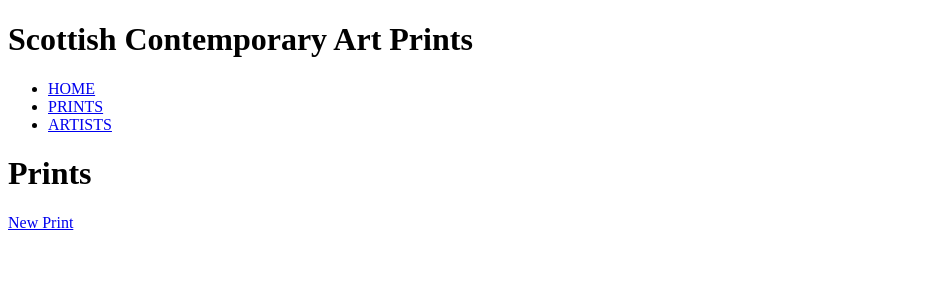
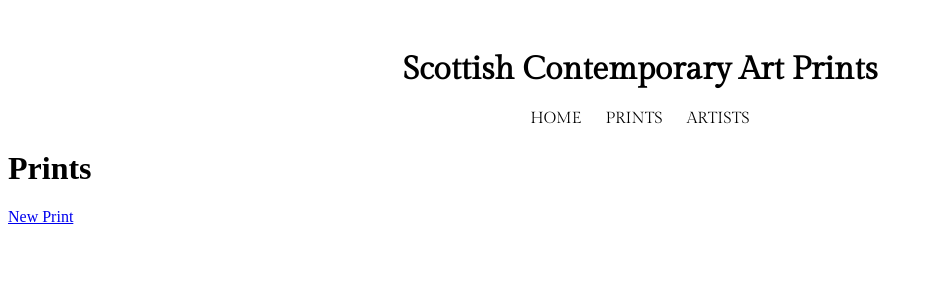
Before and after one commit to stephaniepboyne/First-Project-, a Flask app: page /prints in a window 1280 px wide. Shown: the top 300 px of the page, without its empty margins (0-933 px from the left). Run offline with Flask 2, Linux system fonts and the light colour scheme; data that the repository does not hold is empty; some libraries are stand-ins or nearby versions.

Commit message:
functionality complete css started

```diff
--- /dev/null
+++ b/static/css/main.css
@@ -0,0 +1,33 @@
+body > header > h1 {
+    font-family: 'Gilda Display', serif;
+    text-align: center;
+    margin-top: 50px;
+}
+
+.navigation {
+    text-align: center;
+}
+.navigation > a {
+    font-family: 'Gilda Display', serif;
+    color: black;
+    text-align: center;
+    padding: 10px;
+    text-decoration: none;
+}
+
+.navigation > a:visited {
+    color: black;
+}
+
+.navigation > a:hover {
+    color: red;
+}
+
+.image {
+    display: block;
+    margin-left: auto;
+    margin-right: auto;
+    margin-top: 40px;
+    width: 45%;
+
+}
--- a/templates/base.html
+++ b/templates/base.html
@@ -5,16 +5,18 @@
     <meta http-equiv="X-UA-Compatible" content="IE=edge">
     <meta name="viewport" content="width=device-width, initial-scale=1.0">
     <title>Scottish Contemporary Art Prints</title>
+    <link rel="stylesheet" href="{{ url_for('static', filename='css/main.css') }}">
+    <link href="https://fonts.googleapis.com/css2?family=Gilda+Display&display=swap" rel="stylesheet">
 </head>
 <body>
     <header>
         <h1>Scottish Contemporary Art Prints</h1>
         <nav>
-            <ul>
-                <li><a href="/">HOME</a></li>
-                <li><a href="/prints">PRINTS</a></li>
-                <li><a href="/artists">ARTISTS</a></li>
-            </ul>
+            <div class="navigation">
+                <a href="/">HOME</a>
+                <a href="/prints">PRINTS</a>
+                <a href="/artists">ARTISTS</a>
+            </div>
         </nav>
     </header>
     <div>
--- a/templates/index.html
+++ b/templates/index.html
@@ -2,4 +2,6 @@
 
 {% block content %}
 
+<img src="static/images/homepage collage.png" alt="print collage" class="image">
+
 {% endblock %}
```
Also changed, not shown: 1 other file.
